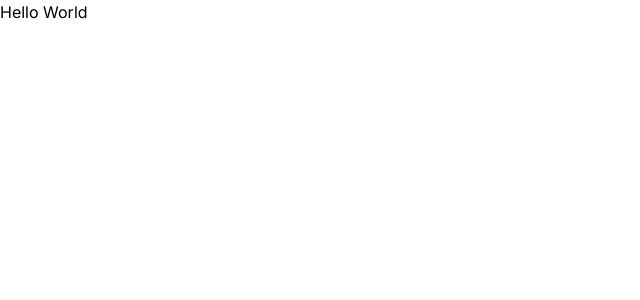
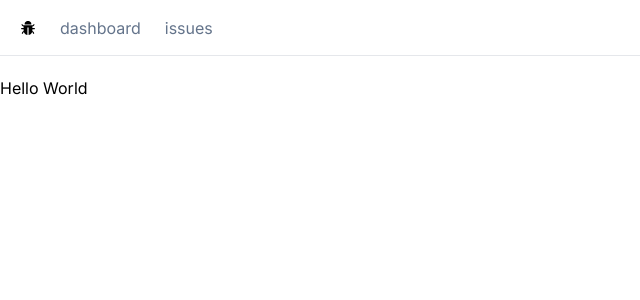
Before and after one commit to SagarRohi/issue-tracker, a Next.js app: page / in a window 1280 px wide. Shown: the top 300 px of the page, without its empty margins (0-640 px from the left). Built offline with nearby package versions, Linux system fonts and the light colour scheme.

Commit message:
created Navbar

```diff
--- /dev/null
+++ b/app/NavBar.tsx
@@ -0,0 +1,25 @@
+import Link from "next/link";
+import React from "react";
+import { AiFillBug } from "react-icons/ai";
+const NavBar = () => {
+  const links = [
+    { link: "/", label: "dashboard" },
+    { link: "/issues", label: "issues" },
+  ];
+  return (
+    <nav className="flex space-x-6 h-14 items-center border-b mb-5 px-5">
+      <Link href="/">
+        <AiFillBug />
+      </Link>
+      <ul className="flex space-x-6">
+        {links.map((link) => (
+          <li className="text-slate-500 hover:text-slate-800">
+            <Link href={link.link}>{link.label}</Link>
+          </li>
+        ))}
+      </ul>
+    </nav>
+  );
+};
+
+export default NavBar;
--- a/app/layout.tsx
+++ b/app/layout.tsx
@@ -1,22 +1,26 @@
-import './globals.css'
-import type { Metadata } from 'next'
-import { Inter } from 'next/font/google'
+import "./globals.css";
+import type { Metadata } from "next";
+import { Inter } from "next/font/google";
+import NavBar from "./NavBar";
 
-const inter = Inter({ subsets: ['latin'] })
+const inter = Inter({ subsets: ["latin"] });
 
 export const metadata: Metadata = {
-  title: 'Create Next App',
-  description: 'Generated by create next app',
-}
+  title: "Create Next App",
+  description: "Generated by create next app",
+};
 
 export default function RootLayout({
   children,
 }: {
-  children: React.ReactNode
+  children: React.ReactNode;
 }) {
   return (
     <html lang="en">
-      <body className={inter.className}>{children}</body>
+      <body className={inter.className}>
+        <NavBar />
+        <main>{children}</main>
+      </body>
     </html>
-  )
+  );
 }
--- a/package.json
+++ b/package.json
@@ -19,6 +19,7 @@
     "postcss": "8.4.33",
     "react": "18.2.0",
     "react-dom": "18.2.0",
+    "react-icons": "^5.0.1",
     "tailwindcss": "3.4.1",
     "typescript": "5.3.3"
   }
```
Also changed, not shown: 1 other file (tests, documents, lock files or other folders).
